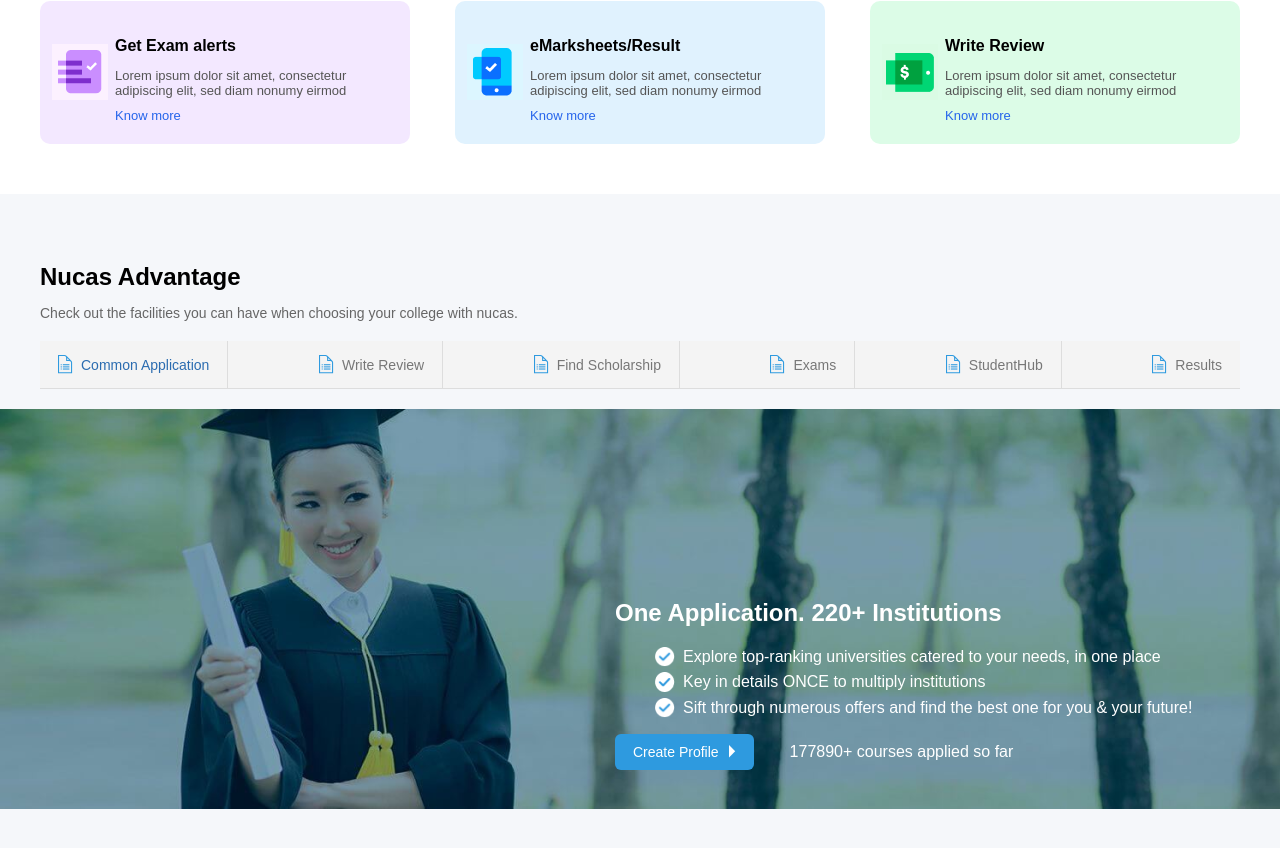
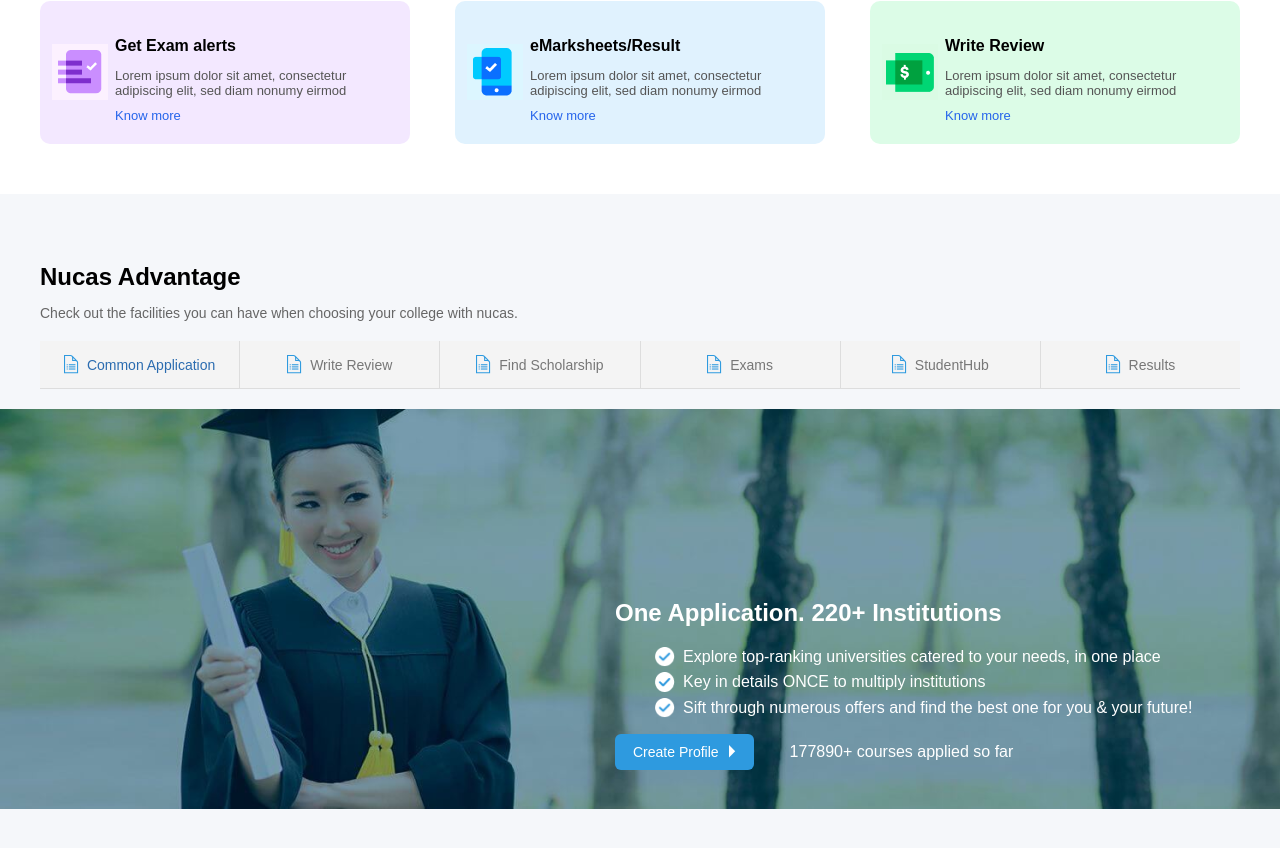
Before and after one commit to bibashmanjusubedi/schoolbharna-ui, a React (Vite) app: page / in a window 1280 px wide. Shown: the part 1868-2716 px from the top of the page. Built offline with nearby package versions, Linux system fonts and the light colour scheme.

Commit message:
Fix CSS for advantage-tabs

```diff
--- a/src/components/layout/NucasAdvantage.css
+++ b/src/components/layout/NucasAdvantage.css
@@ -37,8 +37,11 @@
 
 .advantage-tabs{
     display:flex;
-    justify-content: space-between;
-    gap:25px;
+    gap: 0;
+    justify-content: space-evenly;
+    align-items: stretch;
+    /* justify-content: space-between;
+    gap:25px; */
     background:#f4f4f4;
     /* border-bottom:1px solid #ddd;
     padding-bottom:10px; */
@@ -46,11 +49,13 @@
 
 
 .advantage-tabs span{
+    flex:1;
     font-size:14px;
     color:#777;
     cursor:pointer;
     position:relative;
     display:flex;
+    justify-content: center;
     align-items:center;
     gap:8px;
     padding:14px 18px;
```
